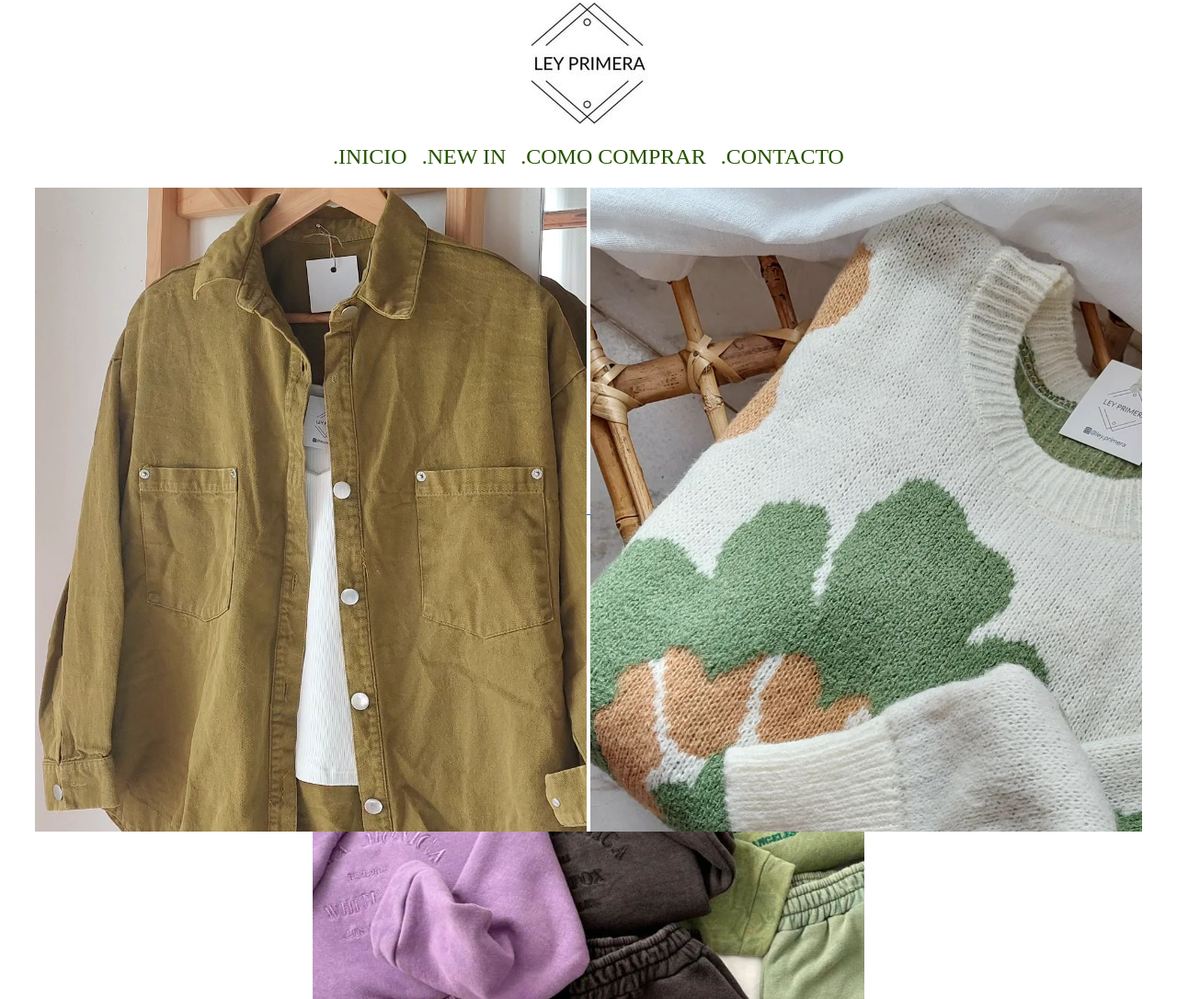
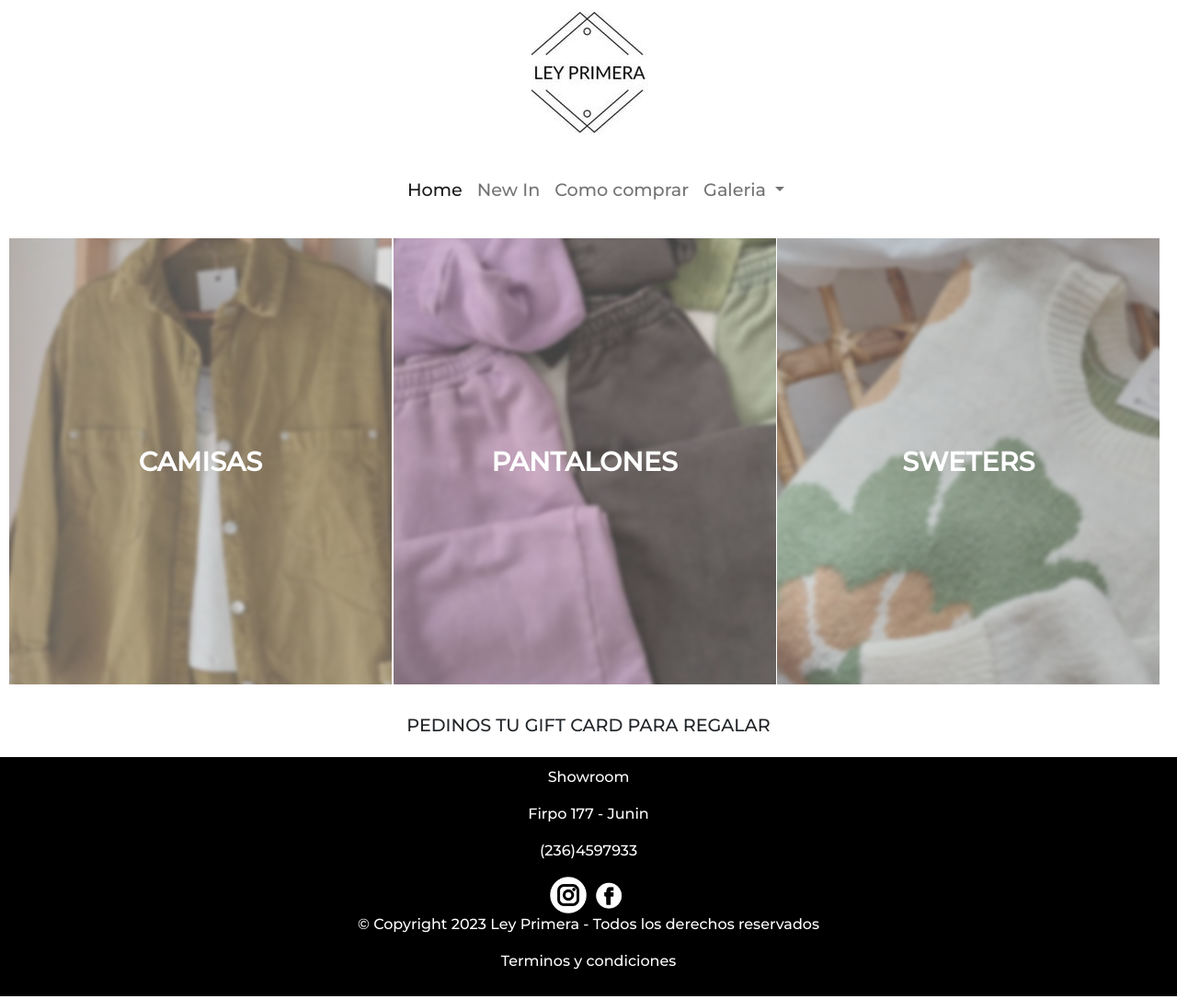
Before and after one commit to pdifiori/leyprimera, a plain HTML site: page index.html in a window 1280 px wide. Shown: the top 1086 px of the page at 92% size. Drawn offline with nearby package versions, Linux system fonts and the light colour scheme; a web font is replaced by a local one.

Commit message:
Add files via upload
actualizacion responsive

```diff
--- a/css/style.css
+++ b/css/style.css
@@ -1,165 +1,161 @@
+@import url('https://fonts.googleapis.com/css2?family=Montserrat:wght@200;300;500&display=swap');
+
 /*reseteo de parametros*/
-
 * {
+    box-sizing: border-box;
     margin: 0;
     padding: 0;
-    box-sizing: border-box;
-    font-family: Montserrat;
-    text-decoration: none;
+
+}
+
+body {
+    font-family: "Montserrat", sans-serif;
+    font-size: 1.2rem;
+    min-height: 100%;
+}
+
+html {
+    height: 100%;
+}
+
+.grid-container > * {
+
+    padding: 10px;
+    text-align: center;
+}
+
+.grid-container{
+    display: grid;
+    gap: 10px;
+
+    grid-template:
+        "header" .35fr
+        "navbar" .15fr
+        "main " auto
+        "sidebar" .15fr
+        "footer" .15fr;
+
+}
+
+.header {
+    grid-area: header;
+}
+
+.nav {
+    grid-area: navbar;
+
+
+
 
 }
 
 
-@font-face {
-    font-family: "Montserrat";
-    src: url(../Fonts/Montserrat-VariableFont_wght.ttf)
-}
+.main {
+    grid-area: main;
 
 
 
-h1, h2, h3, h4, h5, h6, p, a {
-    margin:0;
-}
-/**************************   grilla principal ******************/
-body {
-    margin: 0;
-    padding: 0;
-    box-sizing: border-box;
-    font-family: Montserrat;
-    text-decoration: none;
-
-    /*
-    gap: 10px;
-    border: 5%;
-    margin-top: 1%;
-    */
-    min-height: 100vh;
-    width: 100vw;
-
-    display: grid;
-    grid-template-columns: 1fr, 1fr, 1fr, 1fr, 1fr;
-    grid-template-rows: 1fr, 3fr, 1fr;
-    grid-area:
-    "logo     logo    logo    logo    logo"
-    "galeria  galeria galeria galeria galeria"
-    "pie      pie     pie     pie     pie"
-    ;
-    justify-items: center;
-    }
-/**************************   menu de arriba logo + menu ******************/
-header {
-
-    grid-area: "logo";
-    display: flex;
-    text-align: center;
-    flex-direction: column;
-    align-items: center;
-    justify-content: center;
-    text-transform: uppercase;
 }
 
-#opciones{
-    text-decoration: none;
-    color:black;
+.article {
+    grid-area: sidebar;
+
 
 }
 
-.menu-completo{
+.footer {
+    grid-area: footer;
+    color: white;
+    font-size: 1rem;
+    background-color:  black;
+}
 
+.grilla {
+    display: grid;
+    grid-template-columns: 33% 33% 33%;
+    grid-gap: .1em;
+    height: auto;
+  }
+
+  /* hover styles */
+  .location-listing {
+    position: relative;
+  }
+
+  .location-image {
+    line-height: 0;
+    overflow: hidden;
+  }
+
+  .location-image img {
+    filter: blur(0px);
+    transition: filter 0.3s ease-in;
+    transform: scale(1.1);
+  }
+
+  .location-title {
+    text-transform: uppercase;
+    text-decoration: none;
+    font-size: 1.5em;
+    font-weight: bold;
+    text-decoration: none;
+    z-index: 1;
+    position: absolute;
+    height: 100%;
+    width: 100%;
+    top: 0;
+    left: 0;
+    opacity: 0;
+    transition: opacity .5s;
+    background: rgba(165, 164, 164, 0.4);
+    color: white;
+
+    /* position the text in t’ middle*/
     display: flex;
-    flex-direction: row;
-
-
     align-items: center;
     justify-content: center;
+  }
 
-    font-size: 1.5rem;
-    gap: 1rem;
-    margin: 1rem;
+  .location-listing:hover .location-title {
+    opacity: 1;
+  }
 
-}
-
-.menu-completo > a {
-    text-decoration: none;
-    color: black;
-}
-/************************** FORMATEO LOS BOTONES FOCUS HOOVER ETC ******************/
-.menu-completo > a:link {
-    color: #265301;
-}
-
-.menu-completo >a:visited {
-    color: #437a16;
-}
-
-.menu-completo >a:focus {
-    background: #bae498;
-}
-
-.menu-completo >a:hover {
-    background: #cdfeaa;
-}
-
-.menu-completo >a:active {
-    background: #265301;
-    color: #cdfeaa;
-}
-
-/************************** gallery ******************/
-
-
-
-.gallery{
-    grid-area: "galeria";
-    display: flex;
-    flex-direction: row;
-    align-items: center;
-    text-align: center;
-    justify-content: center;
-    gap: 1rem;
-}
-
-.gallery > img{
-    margin: .3rem;
-    max-width: 400px;
-}
-
-
-.nueva-temporada{
-    display: flex;
-}
-/************************** Footer ******************/
-
-.piecito {
-    grid-area: "pie";
-    width: 100%;
-    color: white;
-    background-color: black;
-    display: flex;
-    text-align: center;
-    flex-direction: column;
-    align-items: center;
-    justify-content: center;
-
-}
+  .location-listing:hover .location-image img {
+    filter: blur(2px);
+  }
 
 
 
 
 
-/************************** al final los mediaquerys ******************/
-@media screen and (min-width: 600px){
-    body.gallery {
-        display:grid;
-        grid-template-columns: 1fr, 1fr, 1fr;
-        grid-auto-rows: 1fr;
+
+
+
+
+
+
+
+
+
+/* for touch screen devices */
+  @media (hover: none) {
+    .location-title {
+      opacity: 1;
     }
-}
-@media screen and (max-width: 650px){
+    .location-image img {
+      filter: blur(2px);
+    }
+  }
 
-    .menu-completo{
-        display:flex;
+
+@media (max-width: 800px) {
+    .grilla {
+        display: flex;
         flex-direction: column;
-    }
+
+        height: auto;
+      }
+
+
 
 }
--- a/index.html
+++ b/index.html
@@ -6,51 +6,110 @@
     <title>Ley Primera</title>
     <link rel="icon" type="image/jpg" href="./img/leyprimeraico.PNG"/>
     <link href="https://cdn.jsdelivr.net/npm/bootstrap@5.0.2/dist/css/bootstrap.min.css" rel="stylesheet" integrity="sha384-EVSTQN3/azprG1Anm3QDgpJLIm9Nao0Yz1ztcQTwFspd3yD65VohhpuuCOmLASjC" crossorigin="anonymous">
-    <link rel="stylesheet" href="css/style.css">
+    <link rel="stylesheet" href="./css/style.css">
+</head>
+<body class="grid-container">
+    <!------------------------------------------------------------------------>
+    <header class="header">
+        <h1><a href="./index.html"><img src="./img/leyprimeraico.PNG"></a></h1>
+    </header>
+    <!------------------------------------------------------------------------>
 
-</head>
+    <nav class="navbar navbar-expand-sm navbar-light bg-white">
+            <div class="container-fluid">
+              <a class="navbar-brand" href="#"></a>
+              <button class="navbar-toggler" type="button" data-bs-toggle="collapse" data-bs-target="#navbarNavDropdown" aria-controls="navbarNavDropdown" aria-expanded="false" aria-label="Toggle navigation">
+                <span class="navbar-toggler-icon"></span>
+              </button>
+              <div class="collapse navbar-collapse justify-content-center" id="navbarNavDropdown">
+                <ul class="navbar-nav">
+                  <li class="nav-item">
+                    <a class="nav-link active" aria-current="page" href="#">Home</a>
+                  </li>
+                  <li class="nav-item">
+                    <a class="nav-link" href="#">New In</a>
+                  </li>
+                  <li class="nav-item">
+                    <a class="nav-link" href="#">Como comprar</a>
+                  </li>
+                  <li class="nav-item dropdown">
+                    <a class="nav-link dropdown-toggle" href="#" id="navbarDropdownMenuLink" role="button" data-bs-toggle="dropdown" aria-expanded="false">
+                      Galeria
+                    </a>
+                    <ul class="dropdown-menu" aria-labelledby="navbarDropdownMenuLink">
+                      <li><a class="dropdown-item" href="#">Camisas</a></li>
+                      <li><a class="dropdown-item" href="#">Sweters</a></li>
+                      <li><a class="dropdown-item" href="#">Pantalones</a></li>
+                    </ul>
+                  </li>
+                </ul>
+              </div>
+            </div>
+    </nav>
+    <!------------------------------------------------------------------------>
+    <main class="main">
+        <div class="child-page-listing">
 
 
+            <div class="grilla">
+
+              <article id="3685" class="location-listing">
+
+                <a class="location-title" href="#">
+                    Camisas          </a>
+
+                <div class="location-image">
+                  <a href="./pages/camisas.html">
+                      <img width="100%" height="100%" src="./img/camisas/camisas.PNG" alt="san francisco">    </a>
+
+                </div>
+
+              </article>
+
+              <article id="3688" class="location-listing">
+
+                <a class="location-title" href="#">
+                    Pantalones           </a>
+
+                <div class="location-image">
+                  <a href="./pages/pantalones.html">
+                      <img width="100%" height="100%" src="./img/pantalones/pantalon1.png" alt="london">  </a>
+
+                </div>
+
+              </article>
+
+              <article id="3691" class="location-listing">
+
+                <a class="location-title" href="#">
+                    Sweters          </a>
+
+                <div class="location-image">
+                  <a href="./pages/sweters.html">
+                      <img width="100%" height="100%" src="./img/sweters/sweter1.PNG" alt="new york">  </a>
+
+                </div>
+
+              </article>
 
 
-<body class="cuerpoPrincipal">
-
-    <!--header con barra de navegacion (h1)-->
-    <header>
-        <nav class="navegacion">
-            <div class="logoPrincipal" >
-                <h1><a href="./index.html"><img src="./img/leyprimeraico.PNG"></a></h1>
-            </div>
-            <nav class="menu-completo" id="menu-completo">
-                        <a href="./index.html" class="menu-pagina">.Inicio</a>
-                        <a href="./pages/new-in.html" class="menu-pagina">.New In</a>
-                        <a href="./pages/como-comprar.html" class="menu-pagina">.Como comprar</a>
-                        <a href="./pages/contacto.html" class="menu-pagina">.Contacto</a>
-            </nav>
-        </nav>
-    </header>
-
-    <!--galeria-->
-    <main class="gallery">
-        <nav>
-            <a class="seccion1" href="#">
-                <img src="./img/camisas/camisas.png">
-            </a>
-            <a class="seccion2" href="#">
-                <img src="./img/sweters/sweter1.PNG">
-            </a>
-            <a class="seccion3" href="#">
-                <img src="./img/pantalones/pantalon1.png">
-            </a>
-        </nav>
+          </div>
     </main>
 
-    <!--footer con contacto y redes-->
-    <footer class="piecito">
+
+    <!------------------------------------------------------------------------>
+    <article class="article">
+
+        PEDINOS TU GIFT CARD PARA REGALAR
+    </article>
+    <!------------------------------------------------------------------------>
+
+
+    <footer class="footer">
         <div class="pie-domicilio">
             <p>Showroom</p>
-            <p>L.M.Firpo 177 - CP6000</p>
-            <p>Junin - Tel. 2364597933</p>
+            <p>Firpo 177 - Junin</p>
+            <p> (236)4597933</p>
         </div>
         <div class="pie-menu-redes">
             <a href="https://www.instagram.com/ley.primera/" target="_blank"><img src="./img/instagram.png" height="40"></a>
@@ -58,13 +117,19 @@
         </div>
         <div class="pie-copyright">
             <p>© Copyright 2023 Ley Primera - Todos los derechos reservados</p>
-            <p>Terminos y condiciones<p>
+            <p>Terminos y condiciones</p>
         </div>
     </footer>
 
+    <script src="https://cdn.jsdelivr.net/npm/bootstrap@5.1.3/dist/js/bootstrap.bundle.min.js" integrity="sha384-ka7Sk0Gln4gmtz2MlQnikT1wXgYsOg+OMhuP+IlRH9sENBO0LRn5q+8nbTov4+1p" crossorigin="anonymous"></script>
+<!------------------------------------------------------------------------>
+
+<script src="https://code.jquery.com/jquery-3.3.1.slim.min.js" integrity="sha384-q8i/X+965DzO0rT7abK41JStQIAqVgRVzpbzo5smXKp4YfRvH+8abtTE1Pi6jizo" crossorigin="anonymous"></script>
+<script src="https://cdn.jsdelivr.net/npm/popper.js@1.14.7/dist/umd/popper.min.js" integrity="sha384-UO2eT0CpHqdSJQ6hJty5KVphtPhzWj9WO1clHTMGa3JDZwrnQq4sF86dIHNDz0W1" crossorigin="anonymous"></script>
+<script src="https://cdn.jsdelivr.net/npm/bootstrap@4.3.1/dist/js/bootstrap.min.js" integrity="sha384-JjSmVgyd0p3pXB1rRibZUAYoIIy6OrQ6VrjIEaFf/nJGzIxFDsf4x0xIM+B07jRM" crossorigin="anonymous"></script>
+
 </body>
 
-<!----script para bootstrap-->
-<script src="https://cdn.jsdelivr.net/npm/bootstrap@5.3.2/dist/js/bootstrap.bundle.min.js" integrity="sha384-C6RzsynM9kWDrMNeT87bh95OGNyZPhcTNXj1NW7RuBCsyN/o0jlpcV8Qyq46cDfL" crossorigin="anonymous"></script>
+
 
 </html>
```
